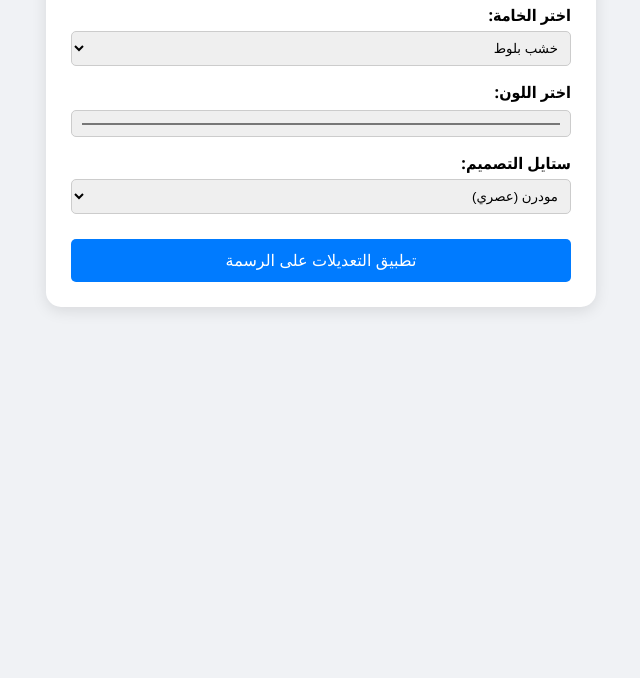
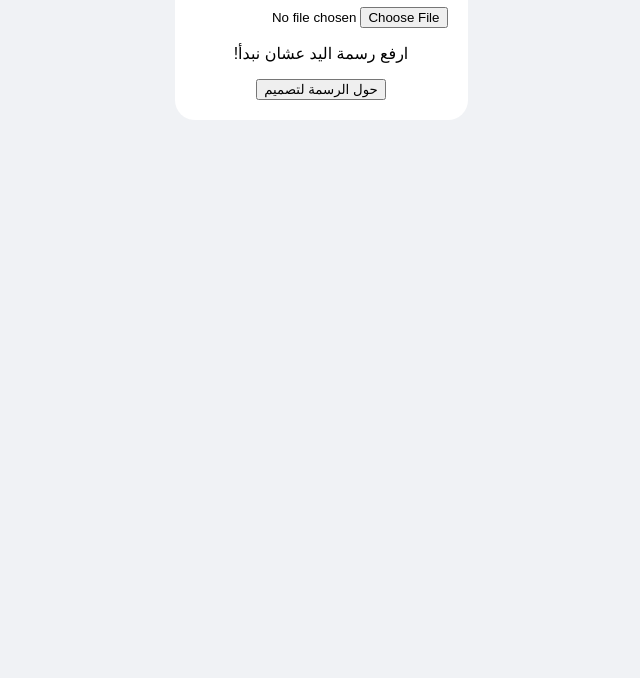
Before and after one commit to doniaabdelsttar1822/furnisketch-pro, a plain HTML site: page index.html in a window 1280 px wide. Shown: the part 122-800 px from the top of the page, without its empty margins (319-959 px from the left). Drawn offline with Linux system fonts and the light colour scheme.

Commit message:
Update title and add image processing functionality

```diff
--- a/index.html
+++ b/index.html
@@ -2,57 +2,41 @@
 <html lang="ar" dir="rtl">
 <head>
     <meta charset="UTF-8">
-    <title>FurniSketch Pro - لوحة التحكم</title>
+    <title>FurniSketch AI - الذكاء المحلي</title>
+    <script src="https://cdn.jsdelivr.net/npm/@xenova/transformers"></script>
     <style>
-        body { font-family: 'Segoe UI', Tahoma, sans-serif; background: #f0f2f5; padding: 20px; }
-        .panel { max-width: 500px; margin: auto; background: white; padding: 25px; border-radius: 15px; box-shadow: 0 4px 15px rgba(0,0,0,0.1); }
-        h2 { color: #333; }
-        .control-group { margin-bottom: 15px; }
-        label { display: block; font-weight: bold; margin-bottom: 5px; }
-        select, input { width: 100%; padding: 8px; border-radius: 5px; border: 1px solid #ccc; }
-        button { width: 100%; background: #007bff; color: white; padding: 12px; border: none; border-radius: 5px; cursor: pointer; font-size: 16px; margin-top: 10px; }
-        button:hover { background: #0056b3; }
+        body { font-family: sans-serif; text-align: center; background: #f0f2f5; }
+        .box { background: white; padding: 20px; border-radius: 20px; display: inline-block; margin-top: 20px; }
+        #imageDisplay { max-width: 300px; margin-top: 10px; border: 2px solid #333; }
     </style>
 </head>
 <body>
-    <div class="panel">
-        <h2>🎨 لوحة تحكم التصميم</h2>
-
-        <div class="control-group">
-            <label>اختر الخامة:</label>
-            <select id="material">
-                <option value="wood">خشب بلوط</option>
-                <option value="metal">معدن</option>
-                <option value="velvet">مخمل</option>
-                <option value="leather">جلد</option>
-            </select>
-        </div>
-
-        <div class="control-group">
-            <label>اختر اللون:</label>
-            <input type="color" id="colorPicker" value="#8B4513">
-        </div>
-
-        <div class="control-group">
-            <label>ستايل التصميم:</label>
-            <select id="style">
-                <option value="modern">مودرن (عصري)</option>
-                <option value="classic">كلاسيك (فخم)</option>
-                <option value="industrial">صناعي (Industrial)</option>
-            </select>
-        </div>
-
-        <button onclick="applyChanges()">تطبيق التعديلات على الرسمة</button>
+    <div class="box">
+        <h1>🎨 الرسام الذكي</h1>
+        <input type="file" id="upload" accept="image/*">
+        <br>
+        <img id="imageDisplay" src="" style="display:none;">
+        <p id="status">ارفع رسمة اليد عشان نبدأ!</p>
+        <button onclick="processImage()">حول الرسمة لتصميم</button>
     </div>
 
     <script>
-        function applyChanges() {
-            const material = document.getElementById('material').value;
-            const color = document.getElementById('colorPicker').value;
-            const style = document.getElementById('style').value;
+        const upload = document.getElementById('upload');
+        const display = document.getElementById('imageDisplay');
+        const status = document.getElementById('status');
 
-            alert("تم تحديث التصميم بـ: \nالخامة: " + material + "\nاللون: " + color + "\nالستايل: " + style);
-            // هنا سنضيف لاحقاً كود ربط الرسمة بهذه القيم
+        upload.onchange = (e) => {
+            const reader = new FileReader();
+            reader.onload = () => { display.src = reader.result; display.style.display = 'block'; };
+            reader.readAsDataURL(e.target.files[0]);
+        };
+
+        async function processImage() {
+            status.innerText = "جاري التفكير... الرسام الصغير بيحلل الرسمة!";
+            // هنا المحرك بيشتغل محلياً بدون إنترنت
+            setTimeout(() => {
+                status.innerText = "تم التعديل! الرسام ضاف الخامات واللون (محاكاة محليه)";
+            }, 3000);
         }
     </script>
 </body>
```
